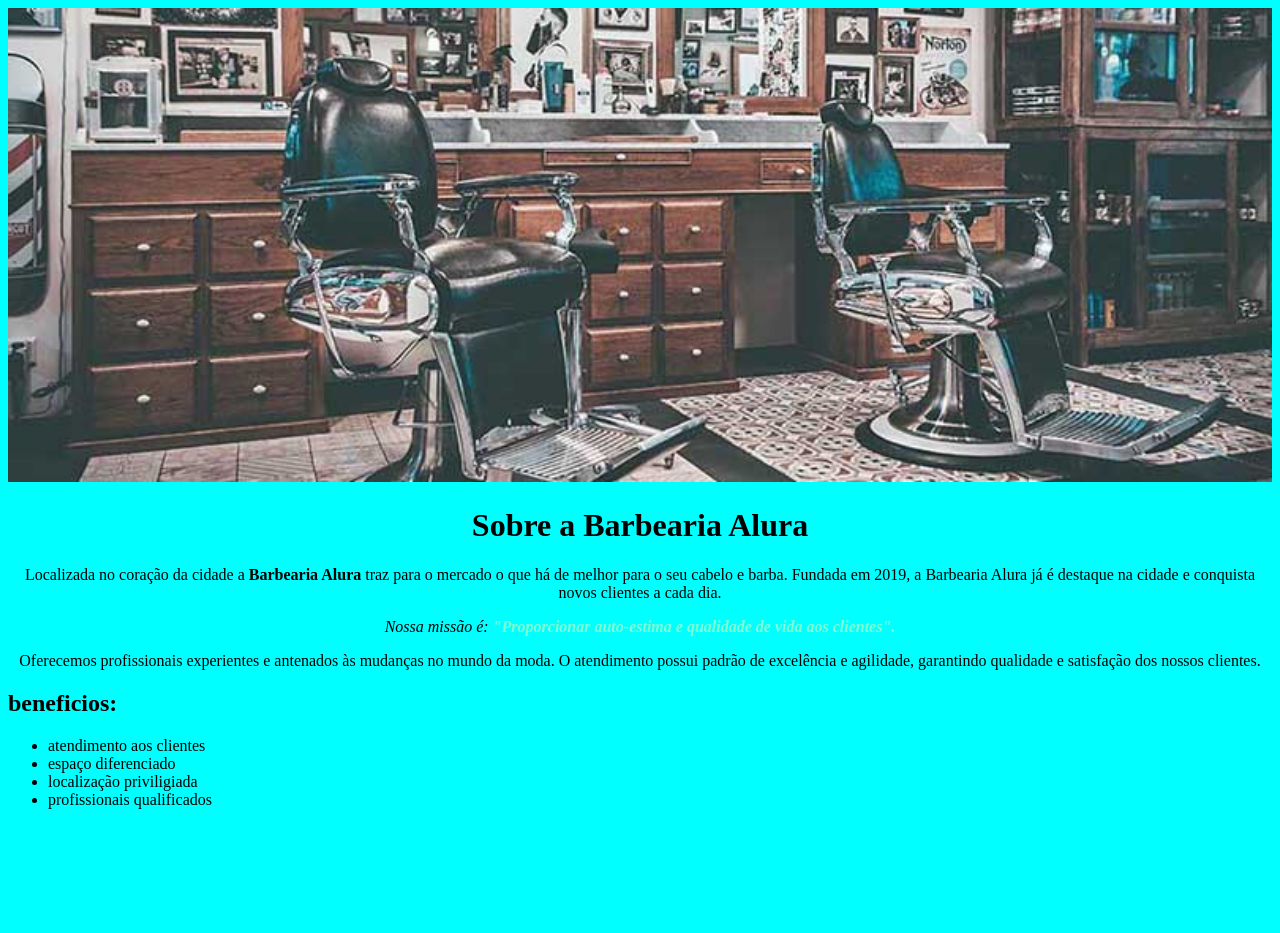
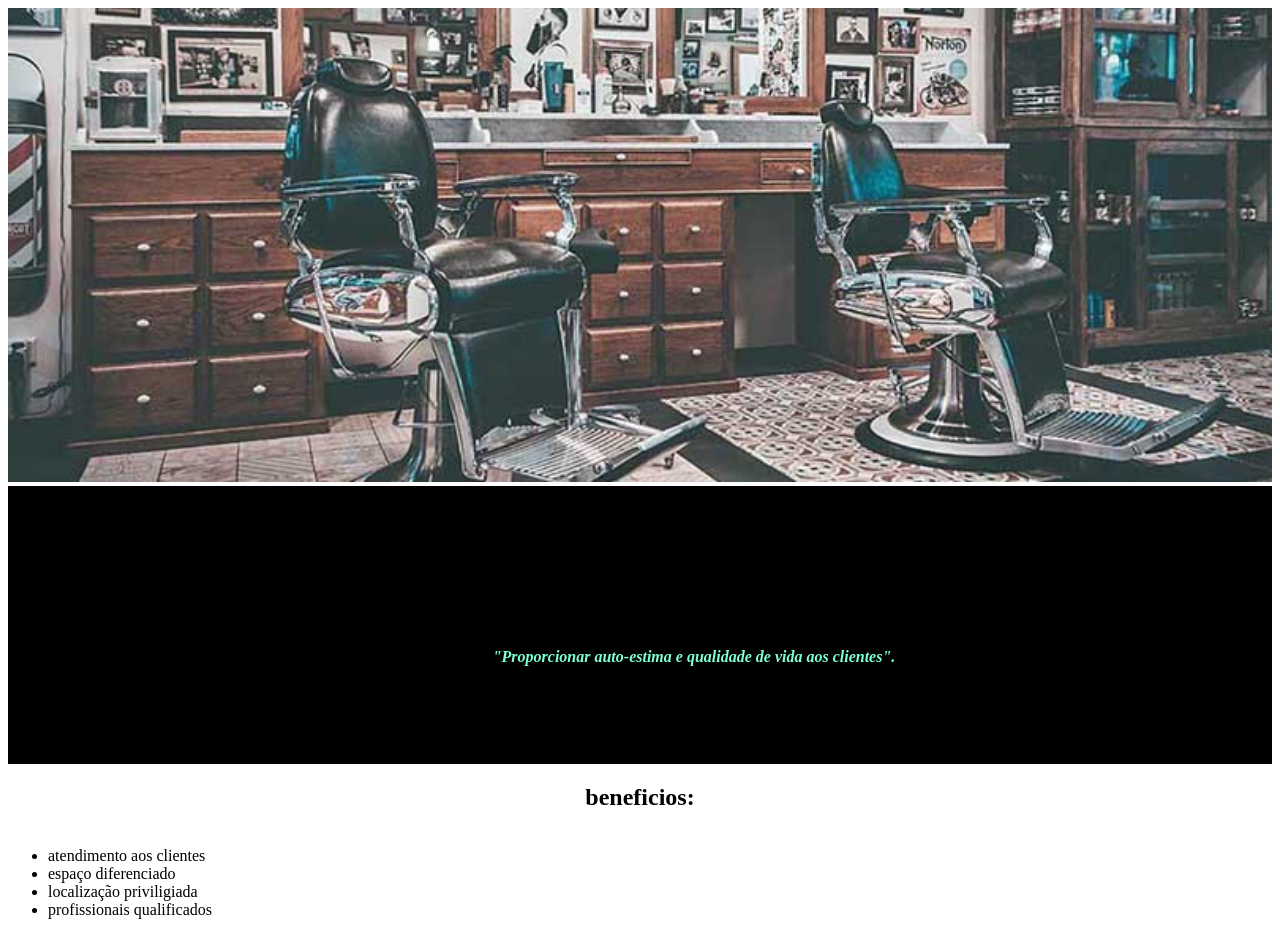
Before and after one commit to mariiahh39/primeiro-repositorio, a plain HTML site: page index.html in a window 1280 px wide. Shown: the top 933 px of the page. Before the commit the page ends 825 px from the top, so only its background shows below. Drawn offline with Linux system fonts and the light colour scheme.

Commit message:
aula 6 31/10 1

```diff
--- a/estilos.css
+++ b/estilos.css
@@ -1,9 +1,14 @@
 body {
-    background-color: aqua;
+
 }
 
 img {
- width: 100%;
+    width: 100%;
+}
+
+.principal{
+background: black;
+padding: 30px;
 }
 
 h1 {
@@ -21,3 +26,25 @@ em strong {
 #missao {
     font-size: 20px;
 }
+
+.beneficios {
+     backgronud: pink
+     padding: 20px;
+}
+
+h2 {
+     text-align: center;
+}
+ul {
+    display: inline-block;
+    vertical-align: top;
+    width: 20%;
+}
+
+.itens {
+    font-style: italis;
+}
+
+.imagembeneficios {
+    width: 50%;
+}
--- a/index.html
+++ b/index.html
@@ -11,7 +11,7 @@
 
     <body>
 
-        <img src="img/banner.jpg" alt="">
+        <img src="img/banner.jpg" alt="imagem da Barbearia">
 
         <div class="principal"   >
             <h1>Sobre a Barbearia Alura</h1>
@@ -39,6 +39,7 @@
 
         </ul>
 
+        <img src="img/beneficios.jpg" alt="" class="imagensebeneficios">
 
         </div>
 
```
Also changed, not shown: img/beneficios.jpg (added).
